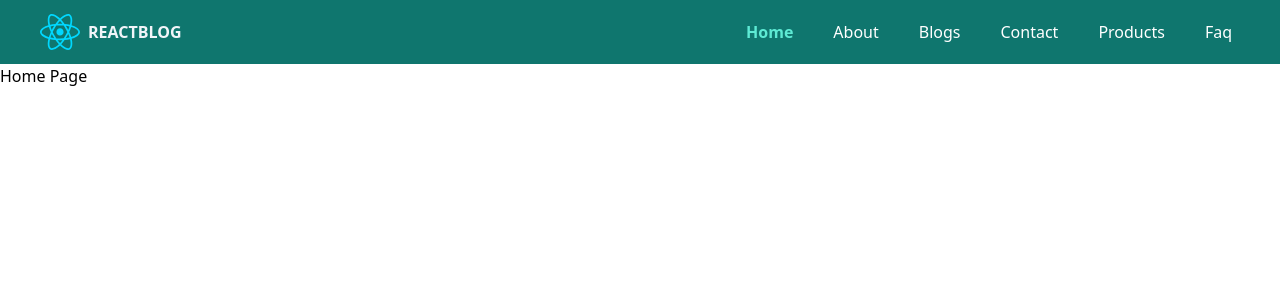
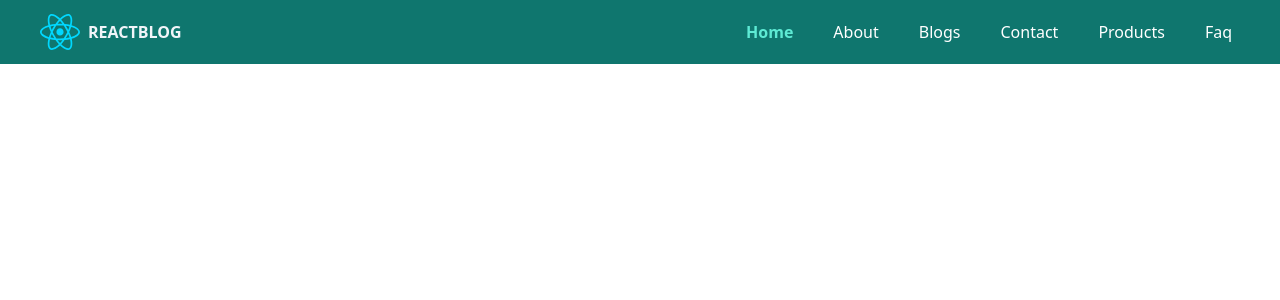
Before and after one commit to it27427/think-in-a-react-way, a React (Vite) app: page / in a window 1280 px wide. Shown: the top 300 px of the page. Built offline with nearby package versions, Linux system fonts and the light colour scheme.

Commit message:
main import in home

```diff
--- a/src/pages/HomePage.jsx
+++ b/src/pages/HomePage.jsx
@@ -1,10 +1,10 @@
-import React from 'react';
+import MainSection from '@/components/layouts/MainSection';
 
 const HomePage = () => {
   return (
-    <>
+    <MainSection>
       <h1>Home Page</h1>
-    </>
+    </MainSection>
   );
 };
 
```
